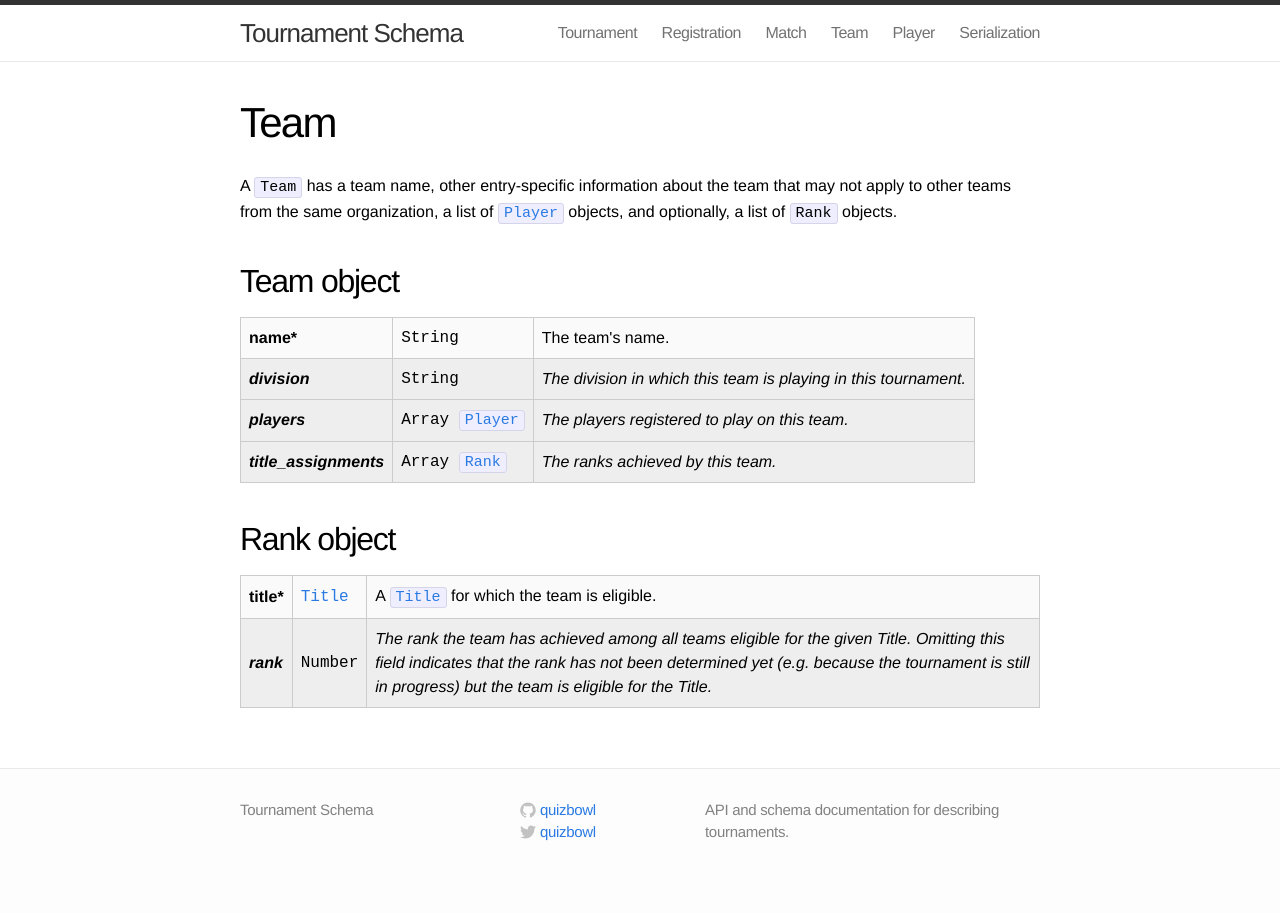
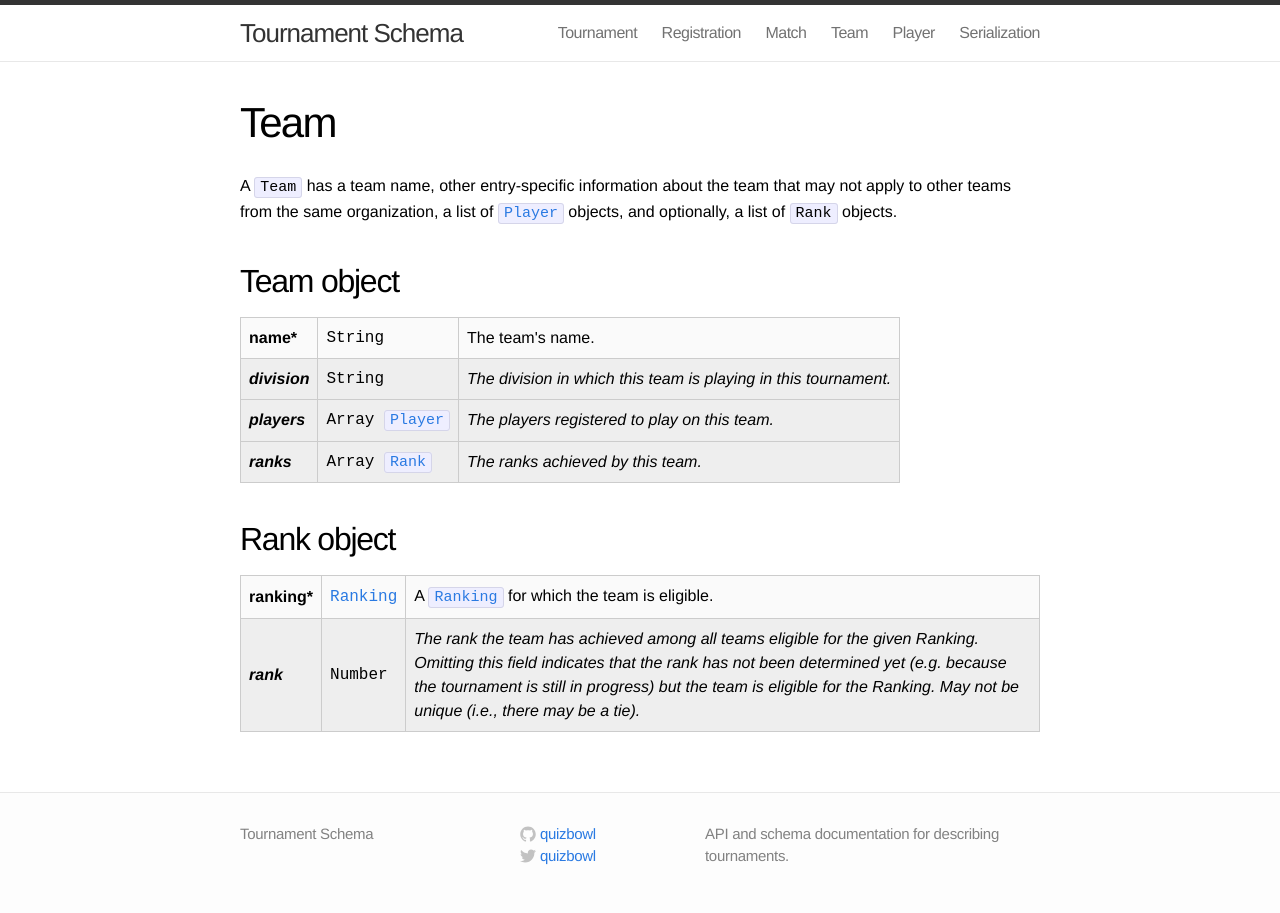
Before and after one commit to quizbowl/schema, a Jekyll site: the page built from team.md, in a window 1280 px wide. Built offline with Jekyll 4.4.1, drawn with Linux system fonts in a browser that asks for light colours.

Commit message:
Renamed Title to Ranking

```diff
--- a/team.md
+++ b/team.md
@@ -23,7 +23,7 @@ A `Team` has a team name, other entry-specific information about the team that m
     <td>The players registered to play on this team.</td>
   </tr>
   <tr class="optional">
-    <th>title_assignments</th>
+    <th>ranks</th>
     <td class="type"><nobr>Array <code><a href="#Rank">Rank</a></code></nobr></td>
     <td>The ranks achieved by this team.</td>
   </tr>
@@ -33,14 +33,14 @@ A `Team` has a team name, other entry-specific information about the team that m
 
 <table class="fields"><tbody>
   <tr class="required">
-    <th>title</th>
-    <td class="type"><a href="{{ site.baseurl }}/title">Title</a></td>
-    <td>A <code><a href="{{ site.baseurl }}/title">Title</a></code> for which the team is eligible.</td>
+    <th>ranking</th>
+    <td class="type"><a href="{{ site.baseurl }}/ranking">Ranking</a></td>
+    <td>A <code><a href="{{ site.baseurl }}/ranking">Ranking</a></code> for which the team is eligible.</td>
   </tr>
   <tr class="optional">
     <th>rank</th>
     <td class="type">Number</td>
-    <td>The rank the team has achieved among all teams eligible for the given Title. Omitting this field indicates that the rank has not been determined yet (e.g. because the tournament is still in progress) but the team is eligible for the Title.</td>
+    <td>The rank the team has achieved among all teams eligible for the given Ranking. Omitting this field indicates that the rank has not been determined yet (e.g. because the tournament is still in progress) but the team is eligible for the Ranking. May not be unique (i.e., there may be a tie).</td>
   </tr>
 </tbody></table>
 
```
Also changed, not shown: ranking.md (added, +20 -0 lines), title.md (deleted, +0 -20 lines), tournament.md (+3 -3 lines).
